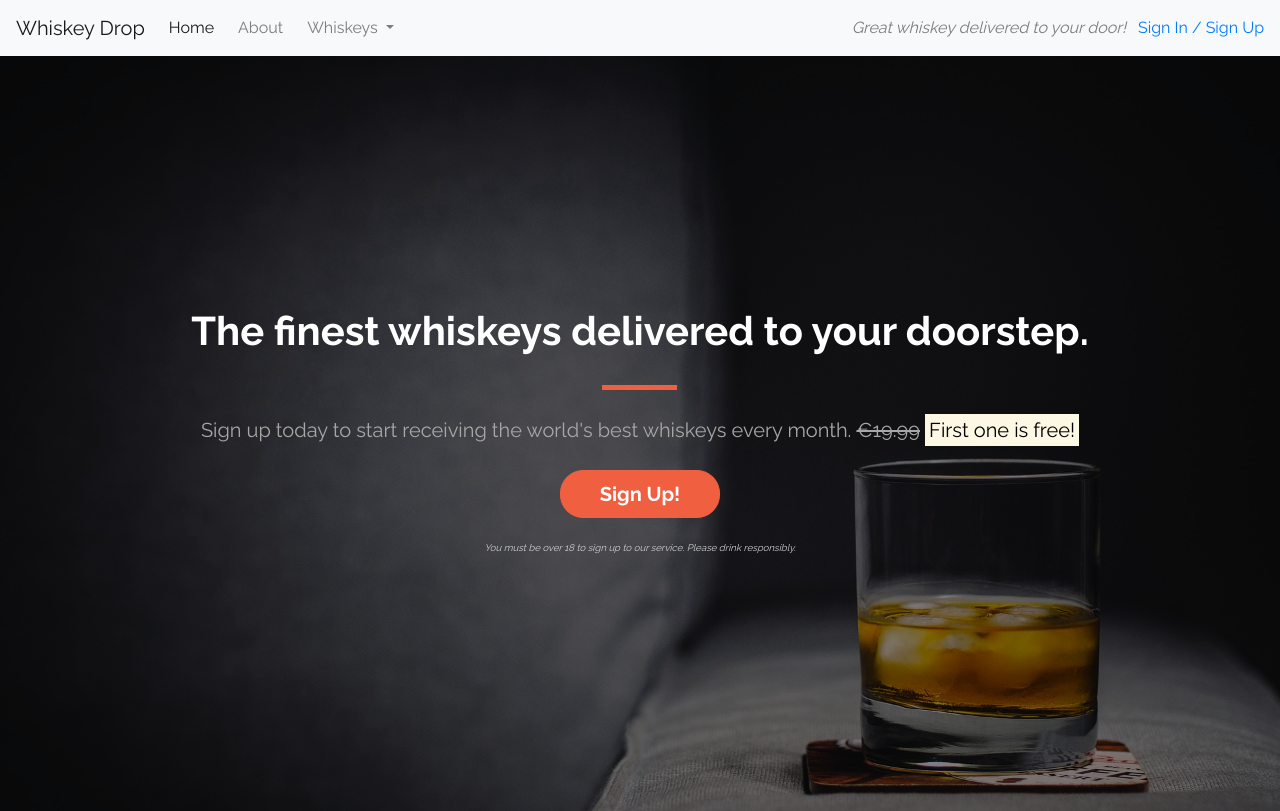
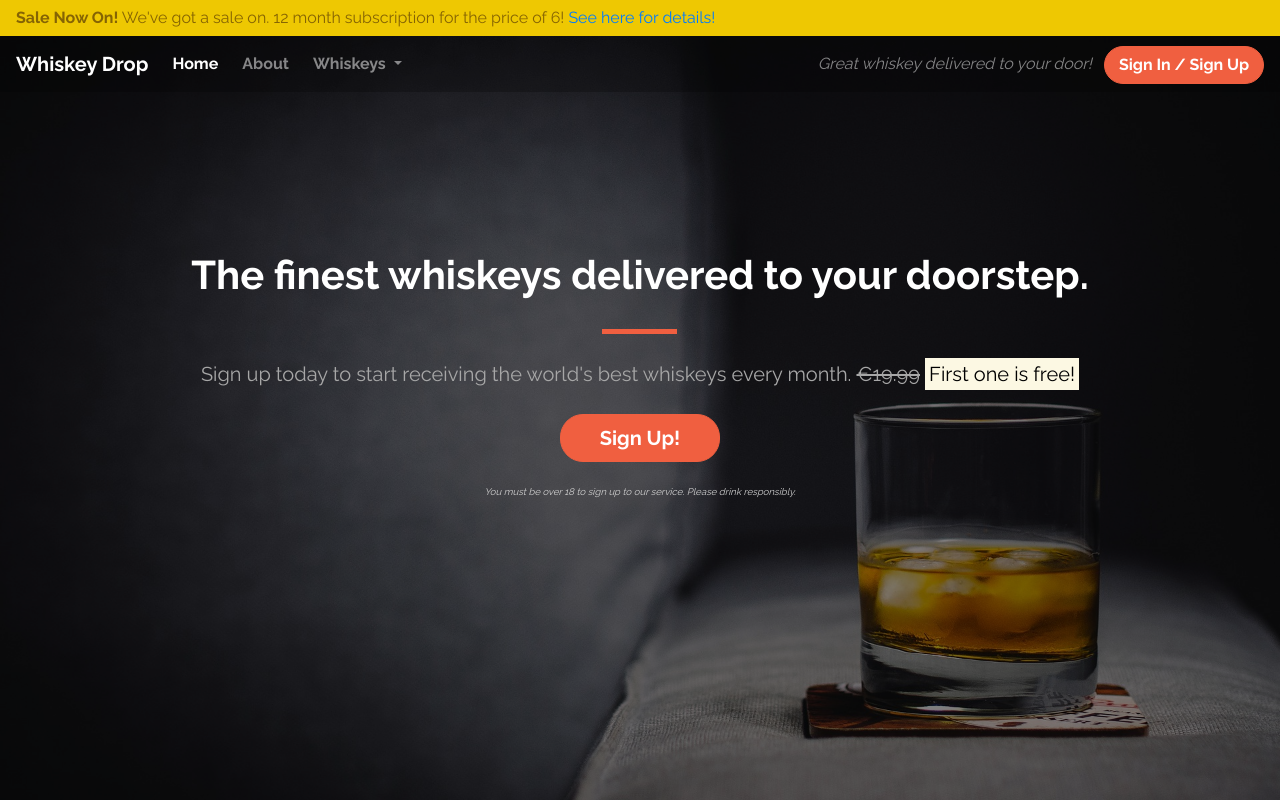
Before and after one commit to adelbakhshi/bootstrap-whiesky, a plain HTML site: page index.html in a window 1280 px wide. Shown: the top 811 px of the page. Drawn offline with nearby package versions, Linux system fonts and the light colour scheme.

Commit message:
Navbar & alert added

```diff
--- a/css/style.css
+++ b/css/style.css
@@ -4,8 +4,18 @@ body {
 
 }
 
-.alert-container {}
+.alert-container .col-12 {
+    padding-left: 0;
+    padding-right: 0;
+}
 
+.site-wide-alert {
+        border-radius: 0;
+        margin-bottom: 0;
+        padding: 5px 15px;
+        background-color: #eec802;
+        border-color: #eec802;
+}
 .callout-container {
     height: 100vh;
 
@@ -51,6 +61,37 @@ body {
     width: 35px;
 }
 
+/* Navbar */
+
+.navalert-container {
+    position: absolute;
+    top:0;
+    left: 0;
+    padding-left: 0;
+    padding-right: 0;
+    z-index: 1;
+}
+
+.navbar {
+    margin-bottom: 0;
+    border: 0;
+    width: 100%;
+    background-color: rgb(0,0,0,0.25);
+}
+
+.navbar .navbar-toggler {
+    border: 0;
+}
+.navbar-brand {
+    font-weight: bold;
+}
+
+.navbar .navbar-nav a {
+    font-weight: bold;
+}
+
+
+
 /*Jumbotron*/
 
 .jumbotron {
--- a/index.html
+++ b/index.html
@@ -16,7 +16,18 @@
 </head>
 
 <body>
-    <nav class="navbar navbar-light bg-light navbar-expand-sm">
+    <div class="container-fluid navalert-container">
+        <div class="container-fluid alert-container">
+            <div class="row d-none d-sm-block">
+                <div class="col-12">
+                    <div class="site-wide-alert alert alert-warning">
+                        <strong>Sale Now On!</strong> We've got a sale on. 12 month subscription for the price of 6! <a href="">See here for details!</a>
+                    </div>
+                </div>
+            </div>
+        </div>
+
+        <nav class="navbar navbar-dark navbar-expand-sm">
             <a href="/" class="navbar-brand">Whiskey Drop</a>
 
             <button class="navbar-toggler ml-auto" type="button" data-toggle="collapse" data-target="#navbarNavDropdown" aria-controls="navbarNavDropdown" aria-expanded="false" aria-label="Toggle navigation">
@@ -44,18 +55,11 @@
             </div>
             <div class="d-none d-md-block">
                 <p class="navbar-text my-auto mr-2"><i>Great whiskey delivered to your door!</i></p>
-            <a href="/login">Sign In / Sign Up</a>
+                <a href="/login" class="btn btn--cta btn--red">Sign In / Sign Up</a>
             </div>
         </nav>
-    <!--<div class="container alert-container">-->
-    <!--    <div class="row d-none d-sm-block">-->
-    <!--        <div class="col-12">-->
-    <!--            <div class="alert alert-warning">-->
-    <!--                <strong>Sale Now On!</strong> We've got a sale on. 12 month subscription for the price of 6! <a href="">See here for details!</a>-->
-    <!--            </div>-->
-    <!--        </div>-->
-    <!--    </div>-->
-    <!--</div>-->
+    </div>
+
     <div class="container-fluid callout-container">
         <!-- Callout -->
         <div class="opaque-overlay">&nbsp;</div>
```
Lines whose indentation alone changed are shown as unchanged.
